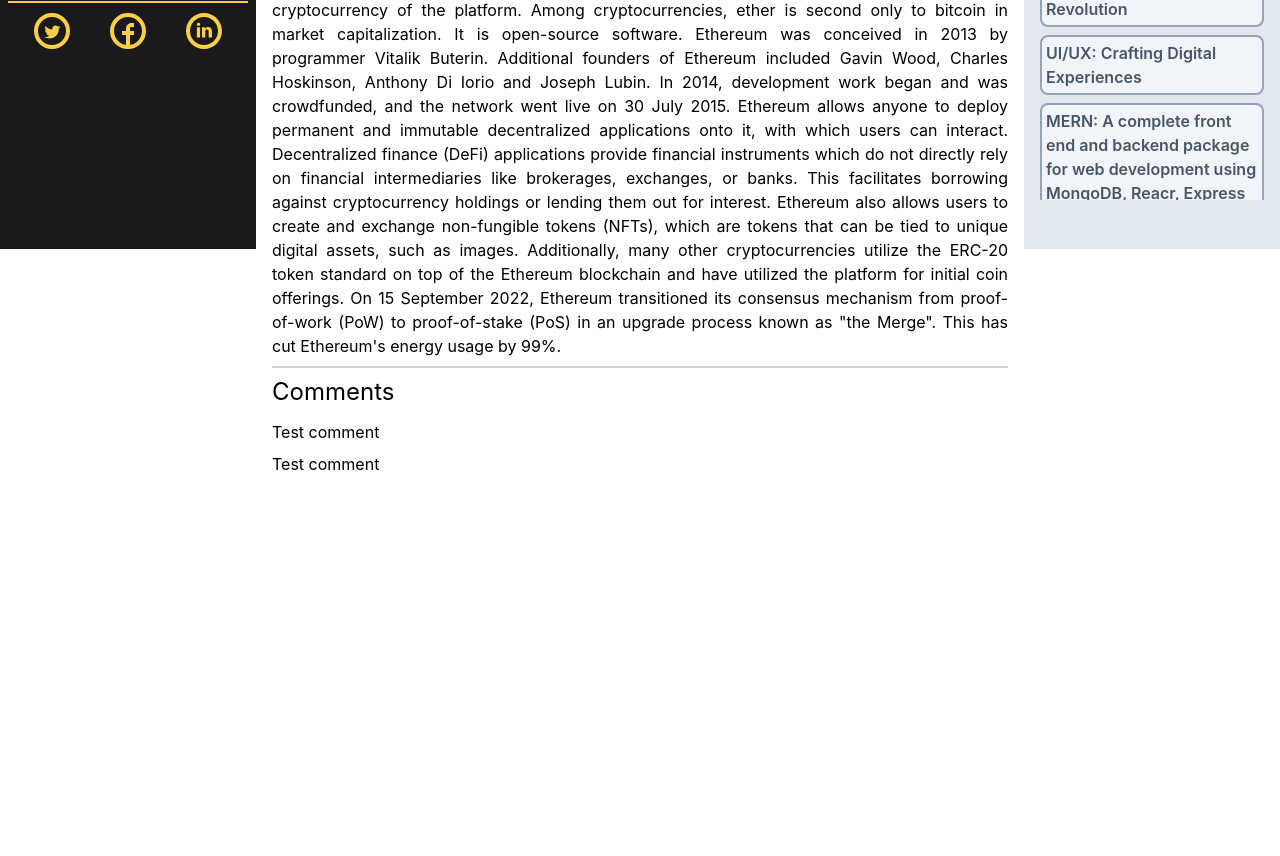
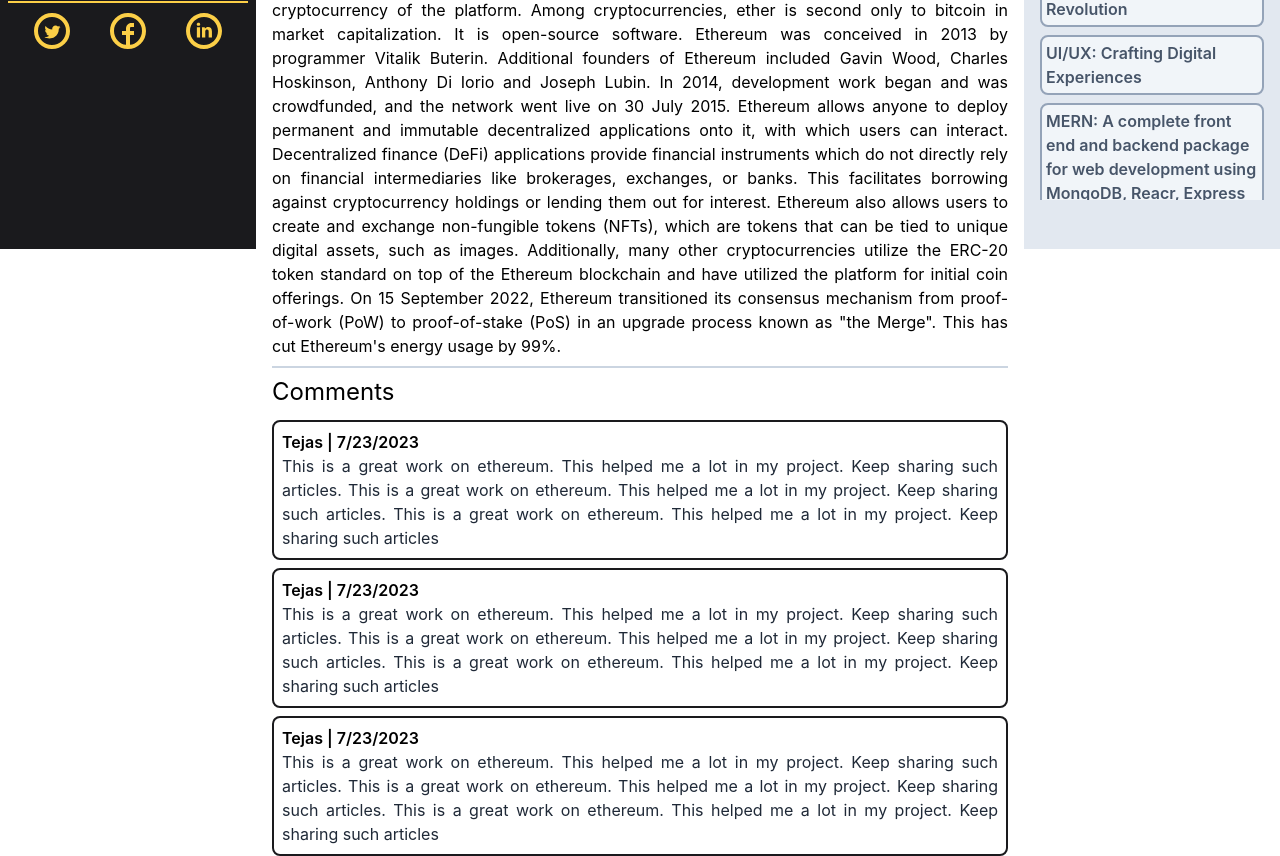
Before and after one commit to Tejas204/Blog-Website, a React (Create React App) app: page /view-blog in a window 1280 px wide. Shown: the part 551-1407 px from the top of the page. Before the commit the page ends 1027 px from the top, so only its background shows below. Built offline with nearby package versions, Linux system fonts and the light colour scheme.

Commit message:
Started development of comments section

```diff
--- a/src/Components/ViewBlog.js
+++ b/src/Components/ViewBlog.js
@@ -58,8 +58,20 @@ const ViewBlog = () => {
 
                     {/* Comments */}
                     <div className='space-y-2'>
-                        <p className=''>Test comment</p>
-                        <p>Test comment</p>
+                        <div className='p-2 border-2 border-[#1a1a1d] rounded-lg hover:bg-slate-300 hover:border-slate-500 ease-in-out duration-200'>
+                            <p className='font-semibold'>Tejas | {new Date().toLocaleDateString()}</p>
+                            <p className='text-justify text-gray-800'>This is a great work on ethereum. This helped me a lot in my project. Keep sharing such articles. This is a great work on ethereum. This helped me a lot in my project. Keep sharing such articles. This is a great work on ethereum. This helped me a lot in my project. Keep sharing such articles</p>
+                        </div>
+
+                        <div className='p-2 border-2 border-[#1a1a1d] rounded-lg hover:bg-slate-300 hover:border-slate-500 ease-in-out duration-200'>
+                            <p className='font-semibold'>Tejas | {new Date().toLocaleDateString()}</p>
+                            <p className='text-justify text-gray-800'>This is a great work on ethereum. This helped me a lot in my project. Keep sharing such articles. This is a great work on ethereum. This helped me a lot in my project. Keep sharing such articles. This is a great work on ethereum. This helped me a lot in my project. Keep sharing such articles</p>
+                        </div>
+
+                        <div className='p-2 border-2 border-[#1a1a1d] rounded-lg hover:bg-slate-300 hover:border-slate-500 ease-in-out duration-200'>
+                            <p className='font-semibold'>Tejas | {new Date().toLocaleDateString()}</p>
+                            <p className='text-justify text-gray-800'>This is a great work on ethereum. This helped me a lot in my project. Keep sharing such articles. This is a great work on ethereum. This helped me a lot in my project. Keep sharing such articles. This is a great work on ethereum. This helped me a lot in my project. Keep sharing such articles</p>
+                        </div>
                     </div>
 
                 </div>
```
